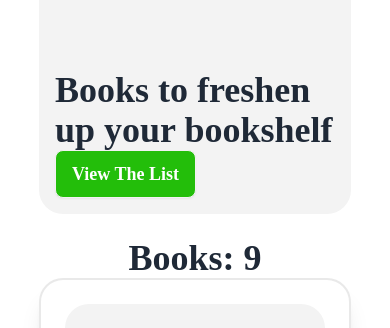
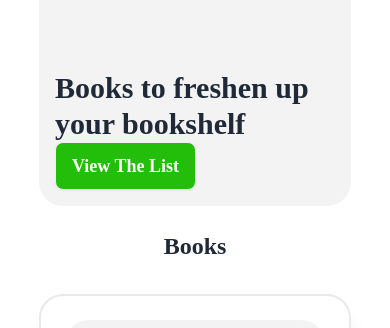
Before and after one commit to NaimoonJannat/B9A8-Book-Vibe, a React (Vite) app: page / in a window 390 px wide. Shown: the part 324-652 px from the top of the page. Built offline with nearby package versions, Linux system fonts and the light colour scheme.

Commit message:
Home section done

```diff
--- a/src/Components/Banner/Banner.jsx
+++ b/src/Components/Banner/Banner.jsx
@@ -9,7 +9,7 @@ const Banner = () => {
                     className="lg:max-w-sm rounded-lg shadow-3xl"
                 />
                 <div>
-                    <h1 className="text-4xl lg:text-6xl font-semibold">
+                    <h1 className="text-3xl lg:text-6xl font-semibold">
                         Books to freshen up your bookshelf
                     </h1>
 
--- a/src/Components/Book/Book.jsx
+++ b/src/Components/Book/Book.jsx
@@ -7,7 +7,7 @@ const Book = ({book}) => {
             <div className="card border-[#2828281A] border-2 rounded-3xl bg-base-100 shadow-xl">
           <figure className="lg:px-6 p-6 lg:pt-6">
             <div className="bg-[#F3F3F3] w-full rounded-3xl flex justify-center items-center text-center p-8 lg:p-4">
-            <img src={image} className="h-48 lg:h-60" />
+            <img src={image} className="h-52 lg:h-60" />
             </div>
 
           </figure>
--- a/src/Components/Books/Books.jsx
+++ b/src/Components/Books/Books.jsx
@@ -10,7 +10,7 @@ const Books = () => {
     } ,[])
     return (
         <div className="text-center lg:my-10">
-            <h2 className="text-4xl font-bold">Books: {books.length}</h2>
+            <h2 className="text-2xl lg:text-4xl mb-8 font-bold">Books</h2>
             <div className="grid grid-cols-1 lg:grid-cols-3 gap-6">
                 {
                     books.map(book => <Book key="book.id" book={book}></Book>)
```
